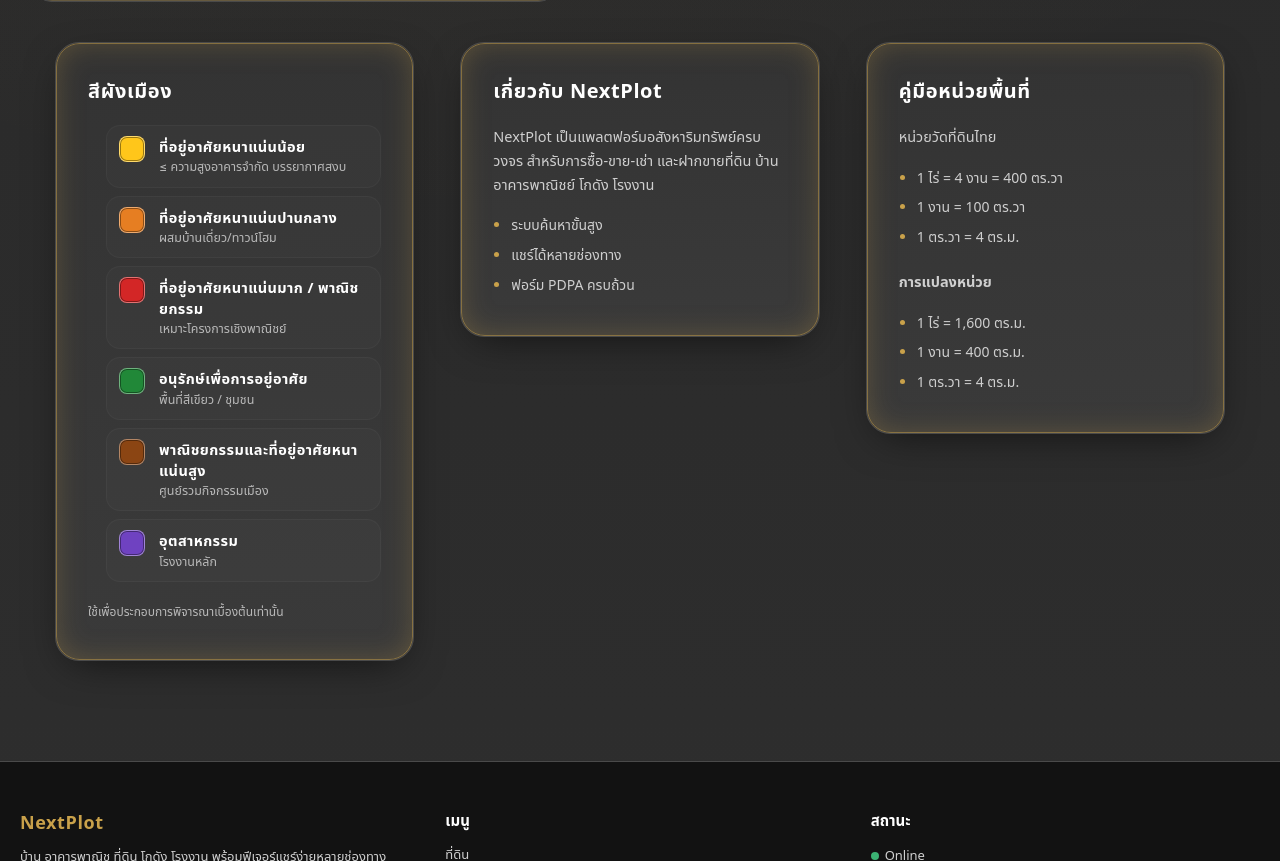
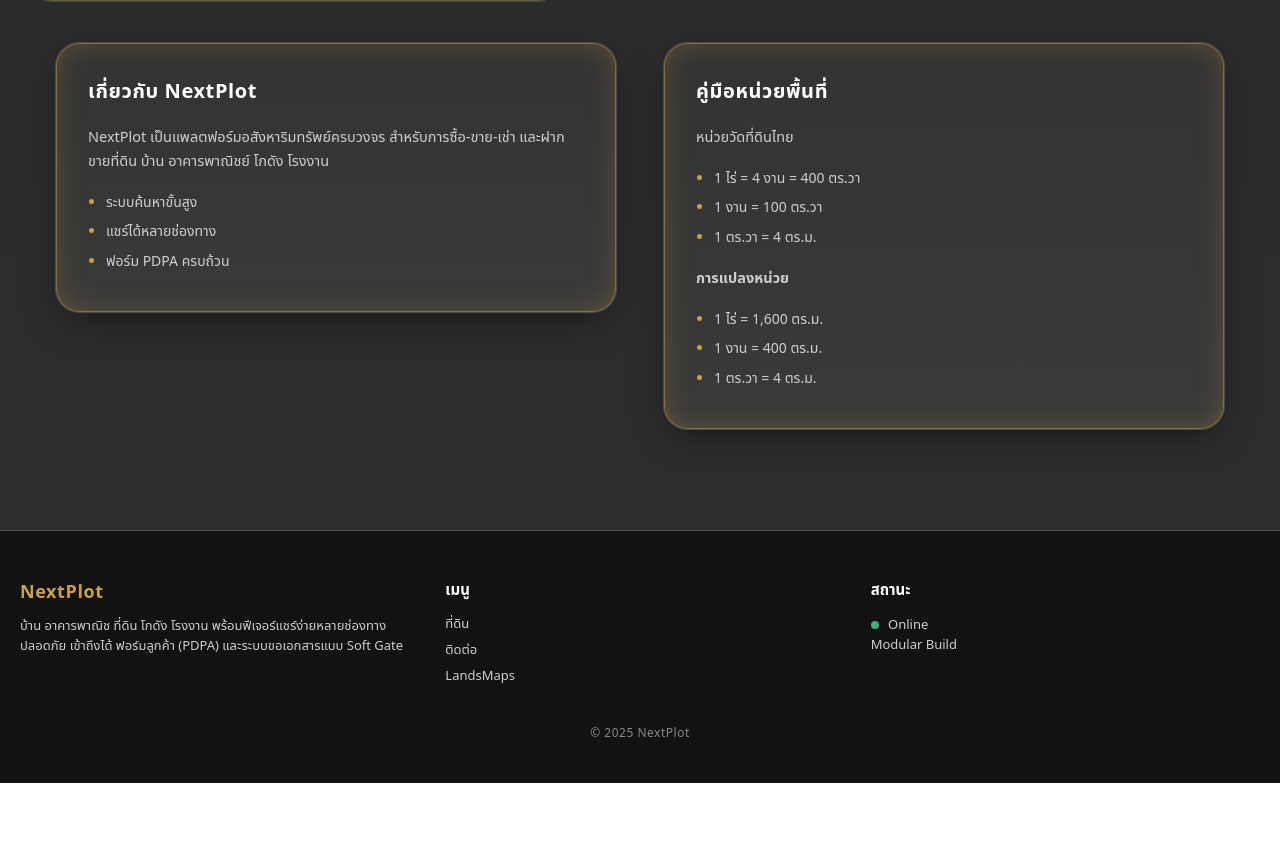
Before and after one commit to dream30915/nextplot-final, a plain HTML site: page index.html in a window 1280 px wide. Shown: the part 1698-2559 px from the top of the page. After the commit the page ends 2481 px from the top, so only its background shows below. Drawn offline with Linux system fonts and the light colour scheme.

```diff
--- a/index.html
+++ b/index.html
@@ -5,9 +5,9 @@
   <title>NextPlot Modular</title>
   <meta name="viewport" content="width=device-width,initial-scale=1" />
   <meta name="description" content="NextPlot Multi-file Modular Version" />
-<link rel="stylesheet" href="style.css" />
   <link rel="canonical" href="https://dream30915.github.io/nextplot-final/">
   <meta name="theme-color" content="#2E2E2E">
+  <link rel="stylesheet" href="style.css" />
 </head>
 <body>
 <a href="#main" class="skip-link">ข้ามไปเนื้อหา</a>
@@ -15,14 +15,14 @@
 <header class="site-header">
   <div class="header-row">
     <div class="brand">
-      <div class="brand-logo">NP</div>
+      <div class="brand-logo" aria-label="NextPlot logo">NP</div>
       <div class="brand-text">
         <div class="brand-name">NextPlot</div>
         <div class="brand-tagline">PLOT FOR SALE</div>
       </div>
     </div>
     <div class="top-controls">
-      <div id="langSwitch" class="lang-switch"></div>
+      <div id="langSwitch" class="lang-switch" aria-label="Language switch"></div>
       <button id="themeBtn" class="btn-ghost" aria-label="Toggle Theme">🌙</button>
       <button id="authBtn" class="btn-outline" data-i18n="nav.login">เข้าสู่ระบบ</button>
     </div>
@@ -35,7 +35,9 @@
 </header>
 
 <section class="hero">
-  <h1 data-i18n="hero.title">บริการซื้อ‑ขาย‑เช่า  และ  ขายฝาก  รับจัดหาที่ดินตามความต้องการทั่วราชอาณาจักร</h1>
+  <h1 data-i18n="hero.title">
+    บริการซื้อ‑ขาย‑เช่า  และ  ขายฝาก  รับจัดหาที่ดินตามความต้องการทั่วราชอาณาจักร
+  </h1>
   <p class="hero-desc" data-i18n="hero.description">
     บ้าน  อาคารพาณิช  ที่ดิน โกดัง โรงงาน พร้อมฟีเจอร์แชร์ง่ายหลายช่องทาง ปลอดภัย เข้าถึงได้ ฟอร์มลูกค้า (PDPA) และระบบขอเอกสารแบบ Soft Gate
   </p>
@@ -49,7 +51,7 @@
   <section id="filtersSection">
     <div class="filters">
       <input id="fKeyword" placeholder="ค้นหา..." data-i18n-ph="search.placeholder" aria-label="Keyword search">
-      <input id="fLocation" placeholder="ทำเล" data-i18n-ph="filter.location" aria-label="Location filter">
+      <input id="fLocation" placeholder="ทำเล" data-i18n-ph="filter.location" aria-label="Location">
       <input id="fPriceMin" placeholder="ราคาต่ำสุด" type="number" data-i18n-ph="filter.priceMin" aria-label="Min price">
       <input id="fPriceMax" placeholder="ราคาสูงสุด" type="number" data-i18n-ph="filter.priceMax" aria-label="Max price">
       <input id="fAreaMin" placeholder="พื้นที่ต่ำสุด (ไร่)" type="number" data-i18n-ph="filter.areaMin" aria-label="Min area">
@@ -82,103 +84,27 @@
     <div id="leadFormContainer"></div>
   </section>
 
-  <!-- BEGIN New Gold Panels Section -->
+  <!-- Info / About / Units / (Zoning legend can be re-enabled if needed) -->
   <section class="info-panels" aria-label="Information panels">
     <div class="panels-grid">
-      <!-- Zoning Legend Panel -->
-      <article class="gold-panel" aria-labelledby="zoningLegendHeading">
-        <h3 id="zoningLegendHeading" data-i18n="zoning.legend">สีผังเมือง</h3>
-        <ul class="zoning-legend" id="zoningLegendList" aria-describedby="zoningLegendNote">
-          <li class="zoning-item">
-            <span class="zoning-swatch" style="background:#FFC61A"></span>
-            <div>
-              <div class="zoning-name" data-i18n="zoning.yellow">ที่อยู่อาศัยหนาแน่นน้อย</div>
-              <div class="zoning-note">≤ ความสูงอาคารจำกัด บรรยากาศสงบ</div>
-            </div>
-          </li>
-          <li class="zoning-item">
-            <span class="zoning-swatch" style="background:#E67E22"></span>
-            <div>
-              <div class="zoning-name" data-i18n="zoning.orange">ที่อยู่อาศัยหนาแน่นปานกลาง</div>
-              <div class="zoning-note">ผสมบ้านเดี่ยว/ทาวน์โฮม</div>
-            </div>
-          </li>
-          <li class="zoning-item">
-            <span class="zoning-swatch" style="background:#D32626"></span>
-            <div>
-              <div class="zoning-name" data-i18n="zoning.red">ที่อยู่อาศัยหนาแน่นมาก / พาณิชยกรรม</div>
-              <div class="zoning-note">เหมาะโครงการเชิงพาณิชย์</div>
-            </div>
-          </li>
-          <li class="zoning-item">
-            <span class="zoning-swatch" style="background:#218838"></span>
-            <div>
-              <div class="zoning-name" data-i18n="zoning.green">อนุรักษ์เพื่อการอยู่อาศัย</div>
-              <div class="zoning-note">พื้นที่สีเขียว / ชุมชน</div>
-            </div>
-          </li>
-          <li class="zoning-item">
-            <span class="zoning-swatch" style="background:#8B4513"></span>
-            <div>
-              <div class="zoning-name" data-i18n="zoning.brown">พาณิชยกรรมและที่อยู่อาศัยหนาแน่นสูง</div>
-              <div class="zoning-note">ศูนย์รวมกิจกรรมเมือง</div>
-            </div>
-          </li>
-          <li class="zoning-item">
-            <span class="zoning-swatch" style="background:#6F42C1"></span>
-            <div>
-              <div class="zoning-name" data-i18n="zoning.purple">อุตสาหกรรม</div>
-              <div class="zoning-note">โรงงานหลัก</div>
-            </div>
-          </li>
-          <li class="zoning-item">
-            <span class="zoning-swatch" style="background:#7E57C2"></span>
-            <div>
-              <div class="zoning-name" data-i18n="zoning.violet">อุตสาหกรรมและคลังสินค้า</div>
-              <div class="zoning-note">ผสมโลจิสติกส์</div>
-            </div>
-          </li>
-          <li class="zoning-item">
-            <span class="zoning-swatch" style="background:#FF9AD5"></span>
-            <div>
-              <div class="zoning-name" data-i18n="zoning.pink">คลังสินค้า</div>
-              <div class="zoning-note">ศูนย์กระจายสินค้า</div>
-            </div>
-          </li>
-          <li class="zoning-item">
-            <span class="zoning-swatch" style="background:#1496FF"></span>
-            <div>
-              <div class="zoning-name" data-i18n="zoning.blue">อุตสาหกรรมและพาณิชย์</div>
-              <div class="zoning-note">สนับสนุนเชิงธุรกิจ</div>
-            </div>
-          </li>
-        </ul>
-        <small id="zoningLegendNote" data-i18n="zoning.note.tip">ใช้เพื่อประกอบการพิจารณาเบื้องต้นเท่านั้น</small>
-      </article>
-
-      <!-- About Panel -->
-      <article class="gold-panel" aria-labelledby="aboutPanelHeading">
-        <h3 id="aboutPanelHeading" data-i18n="about.title">เกี่ยวกับ NextPlot</h3>
-        <p data-i18n="about.desc">
-          NextPlot เป็นแพลตฟอร์มอสังหาริมทรัพย์ครบวงจร สำหรับการซื้อ-ขาย-เช่า และฝากขายที่ดิน บ้าน อาคารพาณิชย์ โกดัง โรงงาน
-        </p>
+      <article class="gold-panel">
+        <h3 data-i18n="about.title">เกี่ยวกับ NextPlot</h3>
+        <p data-i18n="about.desc">NextPlot เป็นแพลตฟอร์มอสังหาริมทรัพย์ครบวงจร ...</p>
         <ul>
           <li data-i18n="about.feature.search">ระบบค้นหาขั้นสูง</li>
           <li data-i18n="about.feature.share">แชร์ได้หลายช่องทาง</li>
           <li data-i18n="about.feature.pdpa">ฟอร์ม PDPA ครบถ้วน</li>
         </ul>
       </article>
-
-      <!-- Units Panel -->
-      <article class="gold-panel" aria-labelledby="unitsPanelHeading">
-        <h3 id="unitsPanelHeading" data-i18n="units.title">คู่มือหน่วยพื้นที่</h3>
+      <article class="gold-panel">
+        <h3 data-i18n="units.title">คู่มือหน่วยพื้นที่</h3>
         <p data-i18n="units.th.rule">หน่วยวัดที่ดินไทย</p>
         <ul>
           <li data-i18n="units.rai">1 ไร่ = 4 งาน = 400 ตร.วา</li>
           <li data-i18n="units.ngan">1 งาน = 100 ตร.วา</li>
           <li data-i18n="units.wah">1 ตร.วา = 4 ตร.ม.</li>
         </ul>
-        <p style="margin-top:22px;font-weight:600;" data-i18n="units.convert">การแปลงหน่วย</p>
+        <p style="margin-top:18px;font-weight:600;" data-i18n="units.convert">การแปลงหน่วย</p>
         <ul>
           <li data-i18n="units.convert.rai">1 ไร่ = 1,600 ตร.ม.</li>
           <li data-i18n="units.convert.ngan">1 งาน = 400 ตร.ม.</li>
@@ -187,8 +113,6 @@
       </article>
     </div>
   </section>
-  <!-- END New Gold Panels Section -->
-
 </main>
 
 <footer class="site-footer">
@@ -210,17 +134,15 @@
     <div>
       <h4 class="footer-head">สถานะ</h4>
       <p class="footer-desc">
-        <span style="display:inline-block;width:8px;height:8px;background:#3BB273;border-radius:50%;margin-right:6px;"></span>Online<br>
-        Modular Build
+        <span style="display:inline-block;width:8px;height:8px;background:#3BB273;border-radius:50%;margin-right:6px;"></span>
+        Online<br>Modular Build
       </p>
     </div>
   </div>
   <small>© <span id="year"></span> NextPlot</small>
 </footer>
 
-<!-- Modal root -->
 <div id="modalRoot"></div>
-
 <script type="module" src="src/main.js"></script>
 </body>
 </html>
```
Lines whose indentation alone changed are shown as unchanged.
